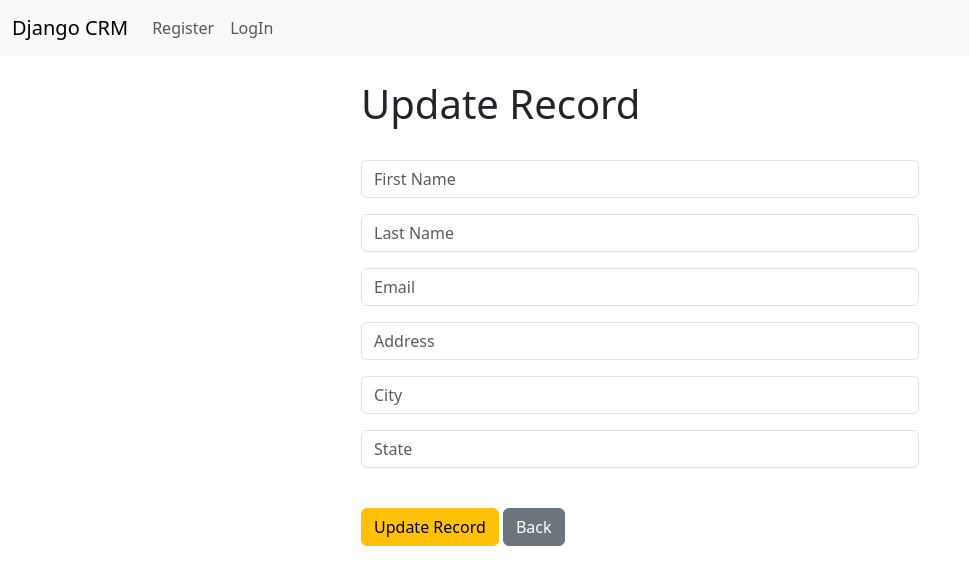
After one commit to TDMWalpala/Django_CRM, a Django app: template website/templates/update_record.html in a window 1280 px wide. The commit adds this page. Shown: the top 585 px of the page, without its empty margins (0-969 px from the left). Run offline with Django 4.2, Linux system fonts and the light colour scheme; the template is opened without the code that fills it: values that come from a table or form of the project are taken from there, others are empty.

Commit message:
update record

```diff
--- a/website/templates/record.html
+++ b/website/templates/record.html
@@ -34,4 +34,5 @@
 <br/><br/>
 <a href="{% url 'home' %}" class="btn btn-secondary">Back</a>
 <a href="{% url 'delete_record' customer_record.id %}" class="btn btn-danger">Delete</a>
+<a href="{% url 'update_record' customer_record.id %}" class="btn btn-warning">Update</a>
 {% endblock %}
--- /dev/null
+++ b/website/templates/update_record.html
@@ -0,0 +1,21 @@
+{% extends 'base.html' %}
+{% block content %}
+
+<div class="col-md-6 offset-md-3">
+<h1>Update Record</h1>
+<br/>
+
+<form method="POST">
+	{% csrf_token %}
+
+	{{ form.as_p }}
+
+<br/>
+  <button type="submit" class="btn btn-warning">Update Record</button>
+   <a href="{% url 'home' %}" class="btn btn-secondary">Back</a>
+
+</form>
+
+</div>
+
+{% endblock %}
--- a/website/urls.py
+++ b/website/urls.py
@@ -9,4 +9,5 @@ urlpatterns = [
     path('record/<int:pk>', views.customer_record, name='record'),
     path('delete_record/<int:pk>', views.delete_record, name='delete_record'),
     path('add_record/', views.add_record, name='add_record'),
+     path('update_record/<int:pk>', views.update_record, name='update_record'),
 ]
```
Also changed, not shown: website/views.py (+13 -0 lines).
